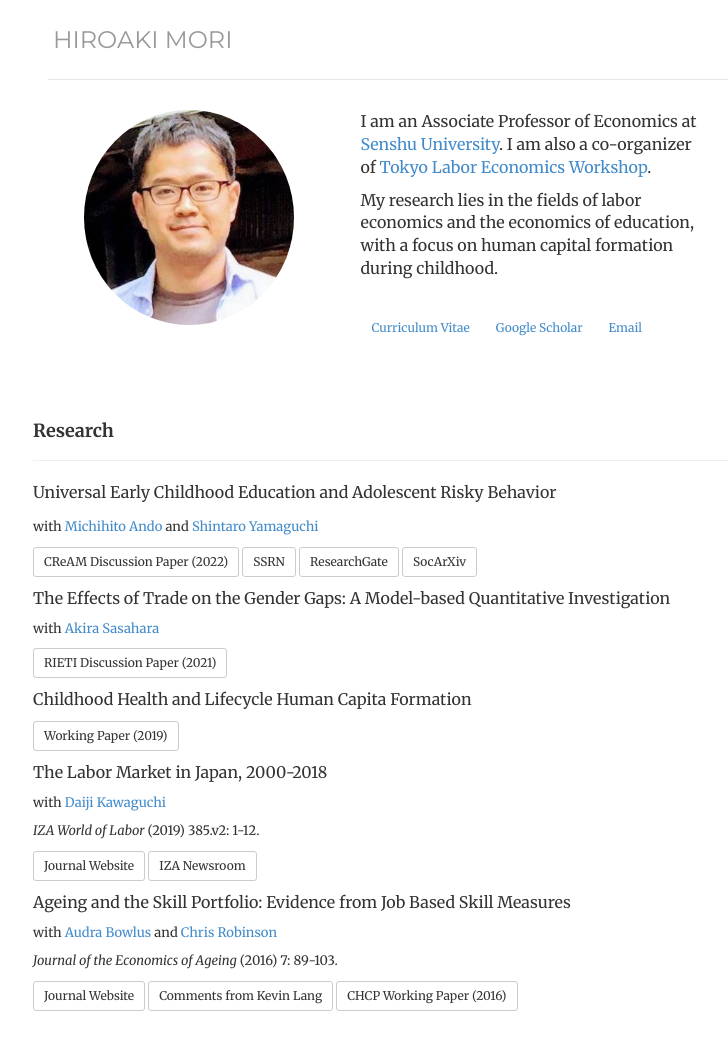
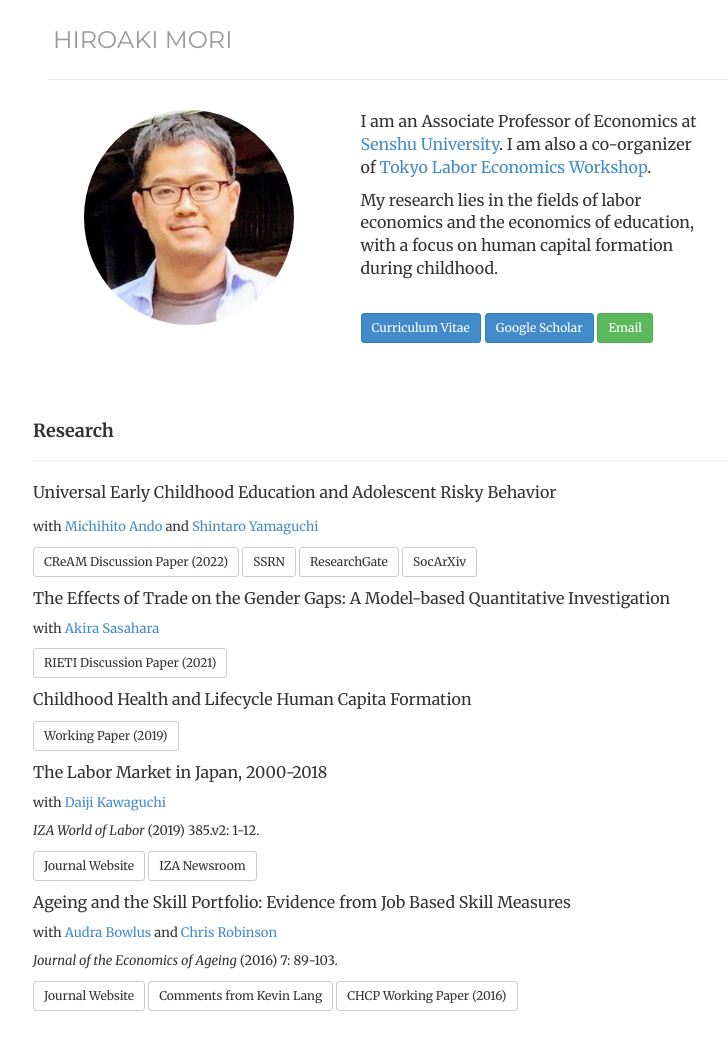
Before and after one commit to morihiroaki/morihiroaki.github.io, a Jekyll site: the page built from index.html, in a window 1280 px wide. Shown: the whole page, without its empty margins (237-965 px from the left). Built offline with Jekyll 4.4.1, drawn with Linux system fonts in a browser that asks for light colours.

Commit message:
Update index.html

```diff
--- a/index.html
+++ b/index.html
@@ -22,9 +22,9 @@
 </p>
 <p> My research lies in the fields of labor economics and the economics of education, with a focus on human capital formation during childhood. </p>
 <br/>
-<p><a href="/files/cv_mori_new.pdf" target="_blank" class="btn btn-outline-primary btn-sm" role="button">Curriculum Vitae</a>
-<a href="https://onl.bz/SiyAhCp" target="_blank" class="btn btn-outline-warning btn-sm" role="button">Google Scholar</a>
-<a href="mailto:h.mori@isc.senshu-u.ac.jp" class="btn btn-outline-success btn-sm" role="button">Email</a></p>
+<p><a href="/files/cv_mori_new.pdf" target="_blank" class="btn btn-primary btn-sm" role="button">Curriculum Vitae</a>
+<a href="https://onl.bz/SiyAhCp" target="_blank" class="btn btn-primary btn-sm" role="button">Google Scholar</a>
+<a href="mailto:h.mori@isc.senshu-u.ac.jp" class="btn btn-success btn-sm" role="button">Email</a></p>
  <br/><br/><br/>
 </div>
 </div>
```
